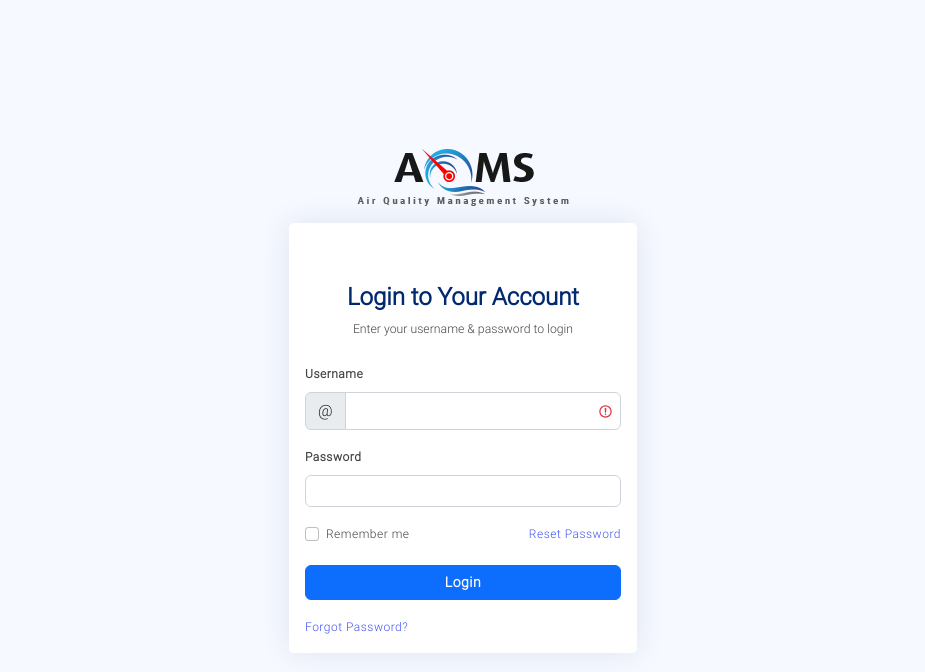
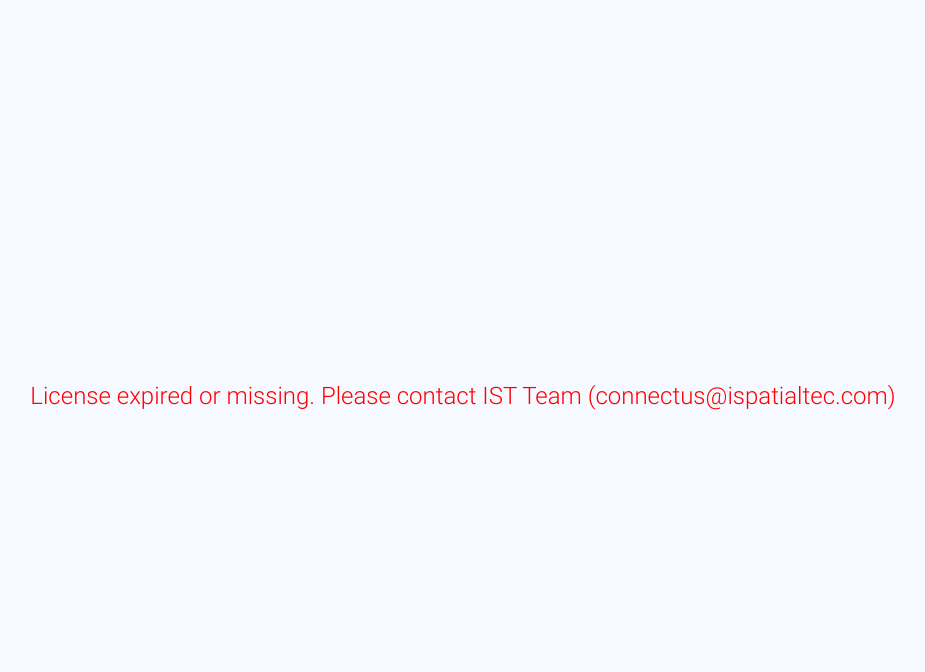
Before and after one commit to radhakrishna1991/AQMS, a React (Create React App) app: page /License in a window 1280 px wide. Shown: the top 672 px of the page, without its empty margins (177-1102 px from the left). Built offline with nearby package versions, Linux system fonts and the light colour scheme.

Commit message:
Licnsing implemented

```diff
--- a/src/App.js
+++ b/src/App.js
@@ -1,5 +1,5 @@
 import React, {  Suspense, lazy } from "react";
-import {  Routes, Route, Navigate } from "react-router-dom";
+import {  Routes, Route, Navigate ,useLocation } from "react-router-dom";
 import 'react-toastify/dist/ReactToastify.css';
 import "react-datepicker/dist/react-datepicker.css";
 import './App.css';
@@ -36,15 +36,19 @@ const DeviceAlarams = lazy(() => import("./Pages/DeviceAlarams"));
 const ParameterAlarams = lazy(() => import("./Pages/ParameterAlarams"));
 const CalibrationDevice=lazy(() => import("./Pages/CalibrationDevice"));
 const AlarmHistory=lazy(() => import("./Pages/AlarmHistory"));
+const License =lazy(() => import("./Pages/License"));
 function App() {
   const currentUser = JSON.parse(sessionStorage.getItem('UserData'));
+  const location = useLocation();
+  const shouldRenderHeaderAndSidebar = currentUser != null && location.pathname !== "/License";
   return (
     <div>
 
-        {currentUser != null ? <Header /> : ""}
-        {currentUser != null ? <Sidenavbar /> : ""}
+      {shouldRenderHeaderAndSidebar && <Header />}
+      {shouldRenderHeaderAndSidebar && <Sidenavbar />}
         <Suspense fallback={<div>Loading...</div>}>
           <Routes>
+
           <Route   path="/" exact element={currentUser ==null ? <Login /> : (<Navigate to="/Dashboard" />)}  />
           <Route   path="/Login" exact element={currentUser ==null ? <Login /> : (<Navigate to="/Dashboard" />)} />
           <Route   path="/ResetPassword" exact element={currentUser ==null ? <ResetPassword /> : (<Navigate to="/" />)} />
@@ -78,6 +82,7 @@ function App() {
             <Route path="/DeviceAlarams" exact element={currentUser != null ? <DeviceAlarams /> : (<Navigate to="/" />)} />
             <Route path="/ParameterAlarams" exact element={currentUser != null ? <ParameterAlarams /> : (<Navigate to="/" />)} />
             <Route path="/AlarmsHistory" exact element={currentUser != null ? <AlarmHistory /> : (<Navigate to="/" />)} />
+            <Route path="/License" exact element=<License /> />
           </Routes>
         </Suspense>
       {/* </BrowserRouter> */}
--- a/src/Layouts/Header.js
+++ b/src/Layouts/Header.js
@@ -3,9 +3,12 @@ import React from "react";
 import { NavLink } from "react-router-dom";
 import { toast } from 'react-toastify';
 import CommonFunctions from "../utils/CommonFunctions";
+import License from "../Pages/License";
+import { redirect } from 'react-router-dom';
 function Header() {
   const [ListStations, setListStations] = useState([]);
-  const [LicenseMessage,setLicenseMessage]=useState();
+  const [LicenseMessage,setLicenseMessage]=useState("");
+  const [redirectToLicense, setRedirectToLicense] = useState(false);
   var LisenceValidity;
   const user = JSON.parse(sessionStorage.getItem('UserData'));
   const sidebartoggle = (e) => {
@@ -59,7 +62,8 @@ function Header() {
   {
     /*if(!licenseInfo.IsLicenseValid)
     {
-      setLicenseMessage("Your license file is corrupted. Please contact administrator");
+      window.location.href =process.env.REACT_APP_BASE_URL+ "/License";
+
     }
     else{*/
       if(licenseInfo.LicenseType=="Free")
@@ -67,9 +71,8 @@ function Header() {
         var licenseExpiryDate=new Date(licenseInfo.EndDate);
         const currentDate=new Date();
         if (licenseExpiryDate < currentDate) {
-          // Redirect to another page
-         // window.location.href = 'www.google.com';
-         setLicenseMessage(`License expired or missing. Please contact IST Team (connectus@ispatialtec.com)`);
+        window.location.href =process.env.REACT_APP_BASE_URL+ "/License";
+        // setLicenseMessage(`License expired or missing. Please contact IST Team (connectus@ispatialtec.com)`);
         }
         else{
         var daysUntilExpiration=30;
@@ -86,7 +89,9 @@ function Header() {
         if (licenseExpiryDate < currentDate) {
           if(gracePeriodEndDate < currentDate)
           {
-            setLicenseMessage(`License expired or missing. Please contact IST Team (connectus@ispatialtec.com)`);
+            setLicenseMessage("redirect");
+            setRedirectToLicense(true);
+            //setLicenseMessage(`License expired or missing. Please contact IST Team (connectus@ispatialtec.com)`);
           }
           else{
             setLicenseMessage("The license has expired, but you are within the grace period. System will work for the next 1 month.");
@@ -117,7 +122,6 @@ function Header() {
 
 
 
-
   return (
     <header id="header" className="header fixed-top d-flex align-items-center">
       {!sessionStorage.getItem('UserData') ? window.location.href = "/" : ""}
@@ -139,7 +143,9 @@ function Header() {
         <div className="headerLable">{ListStations} </div>
       )}
 
-{ <div className="d-flex align-items-center justify-content-between">
+
+
+      { <div className="d-flex align-items-center justify-content-between">
         <div style={{ color: "white"}} id="LisenceMessage">{ LicenseMessage }</div>
       </div> }
 
--- /dev/null
+++ b/src/Pages/License.js
@@ -0,0 +1,18 @@
+import React from 'react';
+
+const License = (props) => {
+    const centeredMessageStyle = {
+        display: 'flex',
+        justifyContent: 'center',
+        alignItems: 'center',
+        height: '100vh', // 100% of the viewport height
+        color: 'red',
+      };
+  return (
+    <div style={centeredMessageStyle}>
+      <h4>License expired or missing. Please contact IST Team (connectus@ispatialtec.com)</h4>
+    </div>
+  );
+};
+
+export default License;
```
